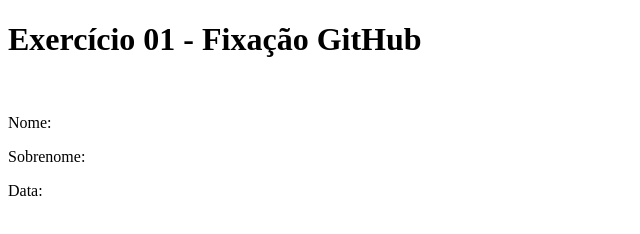
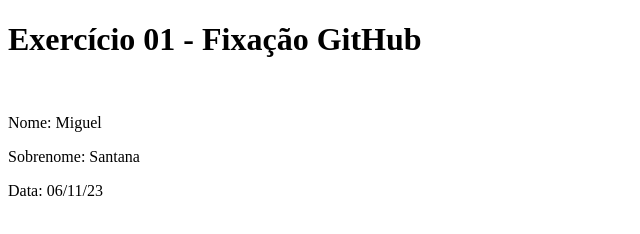
Before and after one commit to johndesk2205/exercicio-1, a plain HTML site: page index.html in a window 1280 px wide. Shown: the whole page, without its empty margins (0-640 px from the left). Drawn offline with Linux system fonts and the light colour scheme.

Commit message:
adicionei nome-sobrenome-data

```diff
--- a/index.html
+++ b/index.html
@@ -8,9 +8,9 @@
 <body>
     <h1>Exercício 01 - Fixação GitHub</h1>
     <br>
-    <p>Nome:</p>
-    <p>Sobrenome:</p>
-    <p>Data:</p>
+    <p>Nome: Miguel </p>
+    <p>Sobrenome: Santana </p>
+    <p>Data: 06/11/23</p>
     <br>
 
 </body>
```
